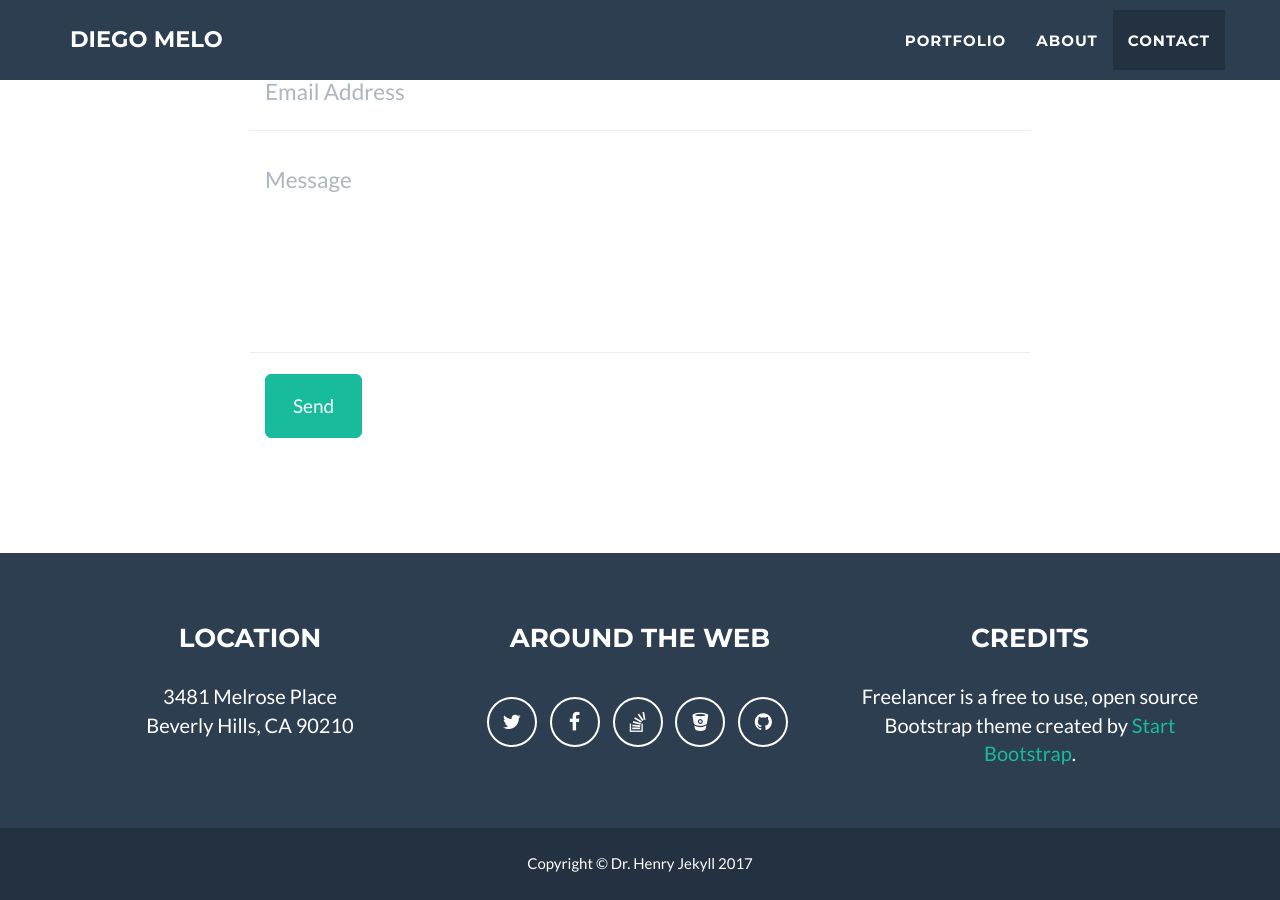
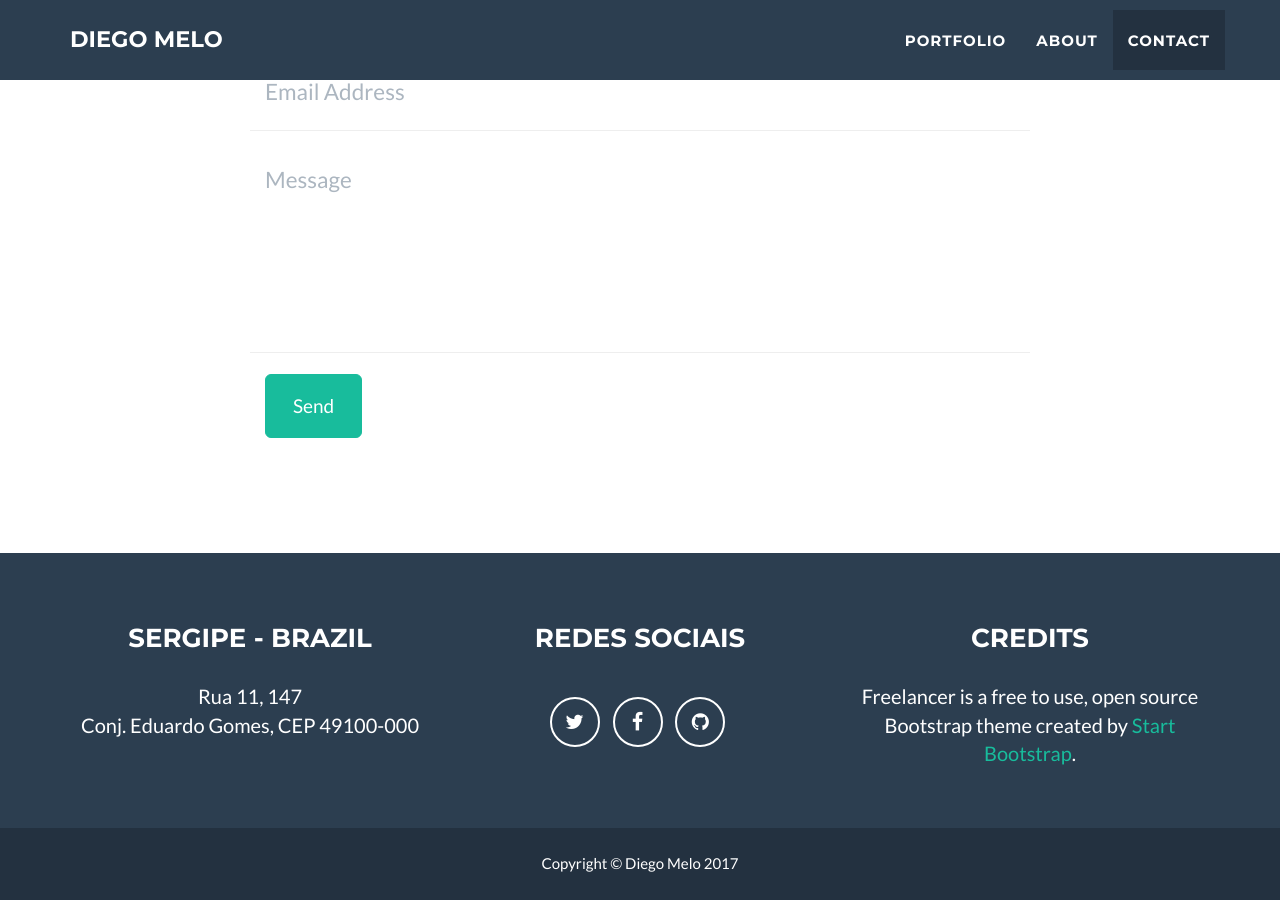
Before and after one commit to diegomelo182/diegomelo182.github.io, a Jekyll site: the page built from index.html, in a window 1280 px wide and 900 px high, scrolled down 2485 px. Built offline with Jekyll 4.4.1, drawn with Linux system fonts in a browser that asks for light colours.

Commit message:
Personal informations added

```diff
--- a/_config.yml
+++ b/_config.yml
@@ -31,28 +31,28 @@ color:
 
 # Footer settings
 footer:
-  copyright: Dr. Henry Jekyll
-  location: Location
-  social: Around the Web
+  copyright: Diego Melo
+  location: Sergipe - Brazil
+  social: Redes Sociais
   credits: Credits
 
 # Social networks usernames (many more available: google-plus, flickr, dribbble, pinterest, instagram, tumblr, linkedin, etc.)
 social:
   - title: twitter
-    url: http://twitter.com/jekyllrb
+    url: http://twitter.com/diegomelo182
   - title: facebook
-    url:
-  - title: stack-overflow
-    url: http://stackoverflow.com/questions/tagged/jekyll
-  - title: bitbucket
-    url: http://bitbucket.org/jekyll
+    url: https://www.facebook.com/diego.melo.370
+  # - title: stack-overflow
+    # url: http://stackoverflow.com/questions/tagged/jekyll
+  # - title: bitbucket
+    # url: http://bitbucket.org/jekyll
   - title: github
-    url: http://github.com/jekyll
+    url: http://github.com/diegomelo182
 
 # Postal address (add as many lines as necessary)
 address:
-  - line: 3481 Melrose Place
-  - line: Beverly Hills, CA 90210
+  - line: Rua 11, 147
+  - line: Conj. Eduardo Gomes, CEP 49100-000
 
 # Credits content
 credits: 'Freelancer is a free to use, open source Bootstrap theme created by <a href="http://startbootstrap.com">Start Bootstrap</a>.'
```
